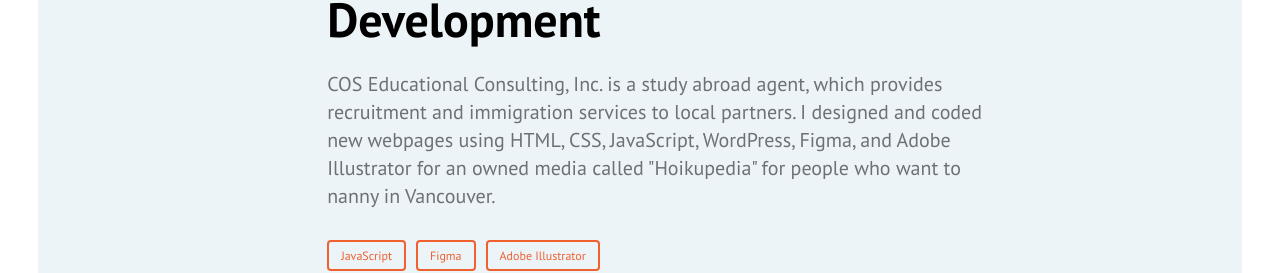
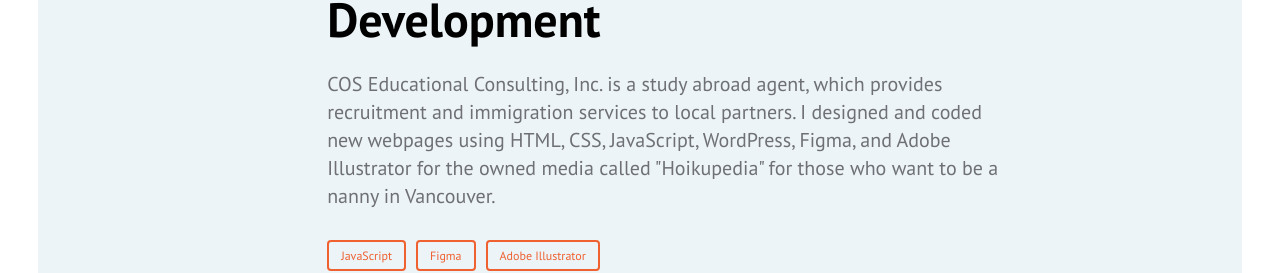
Before and after one commit to marieooq/react_portfolio, a React (Create React App) app: page /works/cos in a window 1280 px wide. Shown: the part 624-897 px from the top of the page. Built offline with nearby package versions, Linux system fonts and the light colour scheme; a web font is replaced by a local one.

Commit message:
modify the description

```diff
--- a/src/pages/works/WorkCOS.jsx
+++ b/src/pages/works/WorkCOS.jsx
@@ -14,7 +14,7 @@
   url: 'https://hoikupedia.com/',
   title: 'Hoikupedia Web Design & Development',
   description:
-    'COS Educational Consulting, Inc. is a study abroad agent, which provides recruitment and immigration services to local partners. I designed and coded new webpages using HTML, CSS, JavaScript, WordPress, Figma, and Adobe Illustrator for an owned media called "Hoikupedia" for people who want to nanny in Vancouver.',
+    'COS Educational Consulting, Inc. is a study abroad agent, which provides recruitment and immigration services to local partners. I designed and coded new webpages using HTML, CSS, JavaScript, WordPress, Figma, and Adobe Illustrator for the owned media called "Hoikupedia" for those who want to be a nanny in Vancouver.',
   headline: 'What I worked on'
 };
 
```
